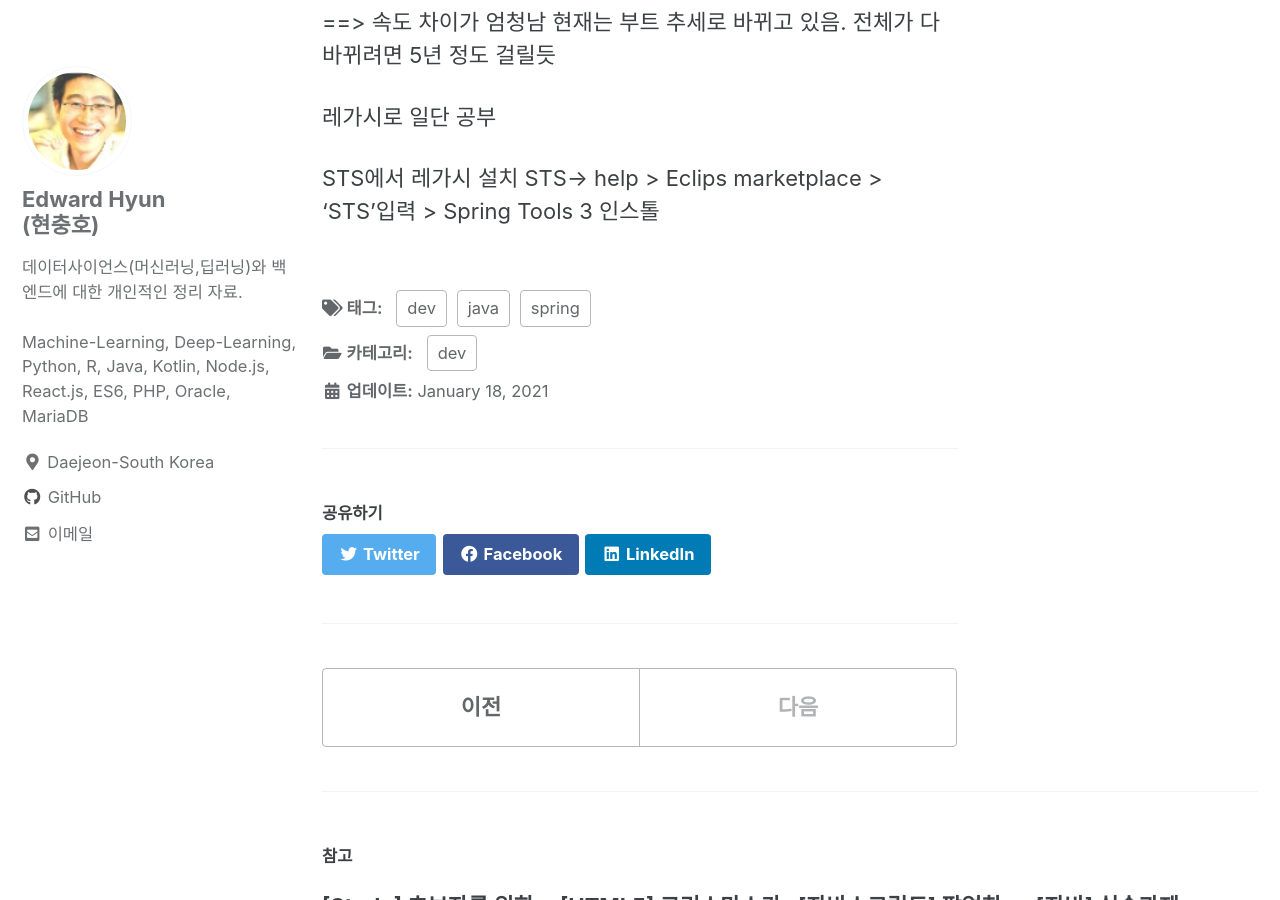
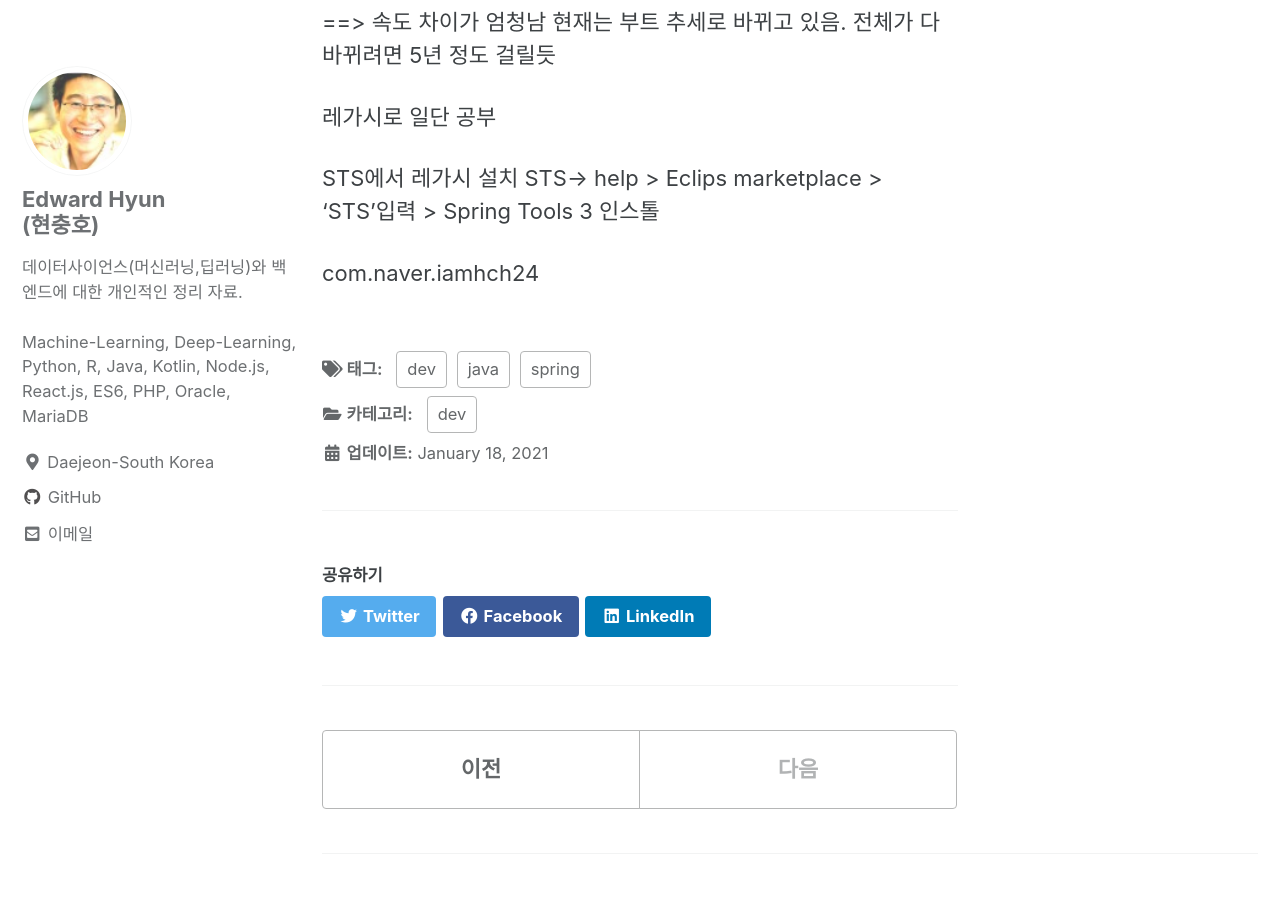
Before and after one commit to iamhch24/iamhch24.github.io, a Jekyll site: the page built from _posts/2021-01-18-[스피링].md, in a window 1280 px wide and 900 px high, scrolled down 762 px. Built offline with Jekyll 4.4.1, drawn with Linux system fonts in a browser that asks for light colours; cached includes are drawn as plain includes.

Commit message:
_posts/2021-01-18-[스피링].md updated from https://stackedit.io/

```diff
--- a/_posts/2021-01-18-[스피링].md
+++ b/_posts/2021-01-18-[스피링].md
@@ -44,12 +44,12 @@ STS-> help > Eclips marketplace > 'STS'입력 > Spring Tools 3 인스톨
 
 
 
-
+com.naver.iamhch24
 
 
 
 
 <!--stackedit_data:
-eyJoaXN0b3J5IjpbMjAwNzM5Mjg2OSw1NzgxMjIzOTUsLTE0Mj
-gyMDA1M119
+eyJoaXN0b3J5IjpbLTEyMDM1MTA3ODQsNTc4MTIyMzk1LC0xND
+I4MjAwNTNdfQ==
 -->
```
